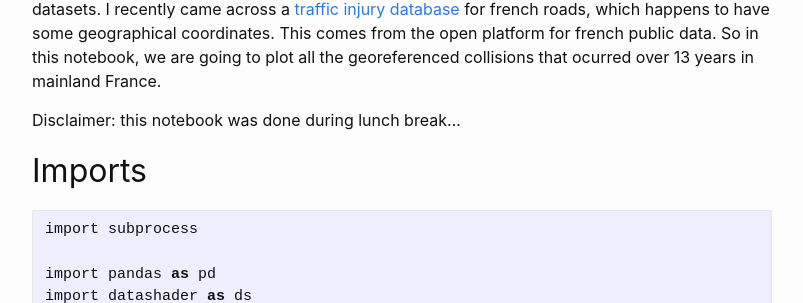
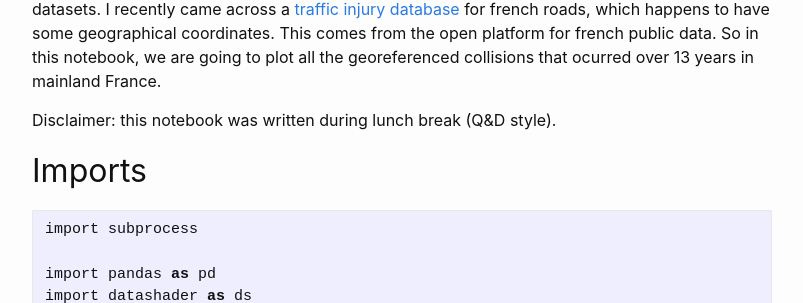
Before and after one commit to aetperf/aetperf.github.io, a Jekyll site: the page built from _posts/2020-02-13-Lunch-break,-plotting-traffic-injuries-with-datashader.md, in a window 1280 px wide and 900 px high, scrolled down 874 px. Shown: the part 150-453 px from the top of the window, without its empty margins (238-1041 px from the left). Built offline with Jekyll 4.4.1, drawn with Linux system fonts in a browser that asks for light colours; comment, search, counter and statistics services are not loaded.

Commit message:
small update

```diff
--- a/_posts/2020-02-13-Lunch-break,-plotting-traffic-injuries-with-datashader.md
+++ b/_posts/2020-02-13-Lunch-break,-plotting-traffic-injuries-with-datashader.md
@@ -12,7 +12,7 @@ tags: Python datashader opendata dataviz
 
 Well I love the [datashader](https://datashader.org/) Python package and I am always happy to use it on some interesting datasets. I recently came across a [traffic injury database](https://www.data.gouv.fr/fr/datasets/base-de-donnees-accidents-corporels-de-la-circulation/#_) for french roads, which happens to have some geographical coordinates. This comes from the open platform for french public data. So in this notebook, we are going to plot all the georeferenced collisions that ocurred over 13 years in mainland France.
 
-Disclaimer: this notebook was done during lunch break...
+Disclaimer: this notebook was written during lunch break (Q&D style).
 
 ## Imports
 
```
